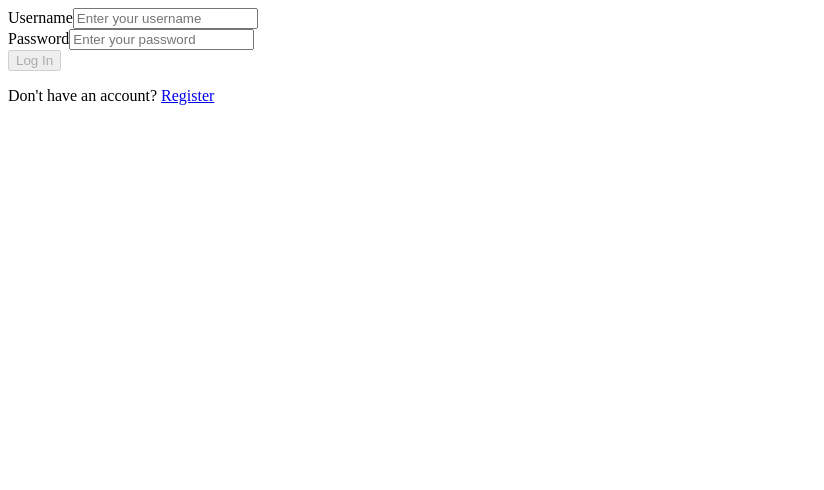
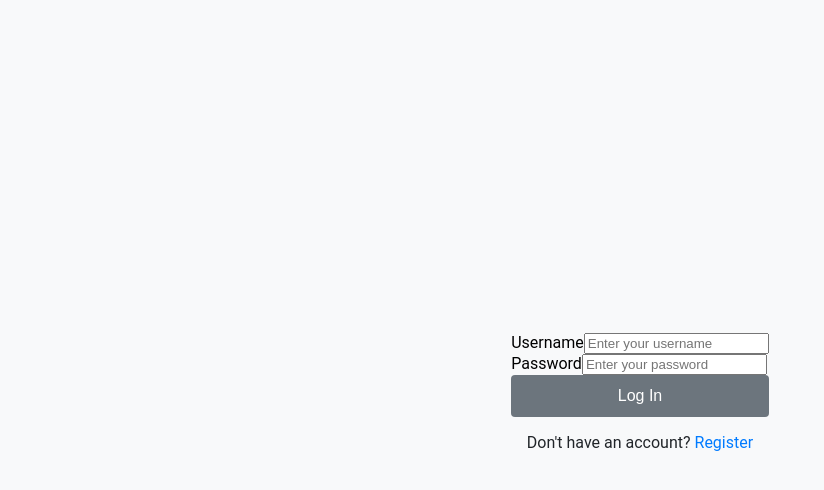
Before and after one commit to Juebana/ProjecteExchange, an Angular app in the folder frontend/: page /login in a window 1280 px wide. Shown: the top 490 px of the page, without its empty margins (0-824 px from the left). Built offline with nearby package versions, Linux system fonts and the light colour scheme.

Commit message:
implemented a global css style

```diff
--- a/frontend/src/styles.css
+++ b/frontend/src/styles.css
@@ -1 +1,127 @@
-/* You can add global styles to this file, and also import other style files */
+/* Define reusable color variables */
+:root {
+    --primary-color: #007bff;    /* Vibrant blue for buttons and links */
+    --secondary-color: #f8f9fa;  /* Light gray for backgrounds */
+    --text-color: #212529;       /* Dark gray for text */
+    --border-color: #ced4da;     /* Medium gray for borders */
+  }
+
+  /* Set up the body for centering the forms */
+  body {
+    font-family: 'Roboto', sans-serif; /* Clean, modern font */
+    background-color: var(--secondary-color);
+    display: flex;
+    justify-content: center;
+    align-items: center;
+    height: 100vh;
+    margin: 0;
+  }
+
+  /* Shared form container styles */
+  .form-container {
+    background-color: white;
+    padding: 2rem;
+    border-radius: 8px;
+    box-shadow: 0 4px 6px rgba(0, 0, 0, 0.1); /* Subtle shadow for depth */
+    max-width: 400px; /* Optimal width for forms */
+    width: 100%;
+    animation: fadeIn 0.5s ease-out; /* Fade-in animation on load */
+  }
+
+  /* Form title */
+  .form-container h2 {
+    text-align: center;
+    margin-bottom: 1.5rem;
+    color: var(--text-color);
+    font-size: 1.5rem;
+  }
+
+  /* Form group (label + input) */
+  .form-group {
+    margin-bottom: 1rem; /* Spacing between fields */
+  }
+
+  /* Labels */
+  .form-group label {
+    display: block;
+    margin-bottom: 0.5rem;
+    font-weight: bold;
+    color: var(--text-color);
+  }
+
+  /* Inputs */
+  .form-group input {
+    width: 100%;
+    padding: 0.75rem;
+    border: 1px solid var(--border-color);
+    border-radius: 4px;
+    background-color: var(--secondary-color);
+    color: var(--text-color);
+    font-size: 1rem; /* 16px for readability */
+    transition: border-color 0.3s; /* Smooth border transition */
+  }
+
+  /* Focus state for accessibility */
+  .form-group input:focus {
+    border-color: var(--primary-color);
+    outline: none; /* Remove default outline, use border instead */
+  }
+
+  /* Button styles */
+  button {
+    width: 100%;
+    padding: 0.75rem;
+    background-color: var(--primary-color);
+    color: white;
+    border: none;
+    border-radius: 4px;
+    cursor: pointer;
+    font-size: 1rem;
+    transition: background-color 0.3s, transform 0.1s; /* Smooth hover and click effects */
+  }
+
+  /* Button hover state */
+  button:hover {
+    background-color: #0056b3; /* Darker blue on hover */
+  }
+
+  /* Button active state (click feedback) */
+  button:active {
+    transform: scale(0.98); /* Slight scale-down on click */
+  }
+
+  /* Disabled button state */
+  button[disabled] {
+    background-color: #6c757d; /* Gray for disabled state */
+    cursor: not-allowed;
+  }
+
+  /* Paragraphs (e.g., for links) */
+  p {
+    text-align: center;
+    margin-top: 1rem;
+    color: var(--text-color);
+  }
+
+  /* Links */
+  a {
+    color: var(--primary-color);
+    text-decoration: none;
+  }
+
+  /* Link hover state */
+  a:hover {
+    text-decoration: underline;
+  }
+
+  /* Fade-in animation */
+  @keyframes fadeIn {
+    from {
+      opacity: 0;
+      transform: translateY(-20px);
+    }
+    to {
+      opacity: 1;
+      transform: translateY(0);
+    }
+  }
```
